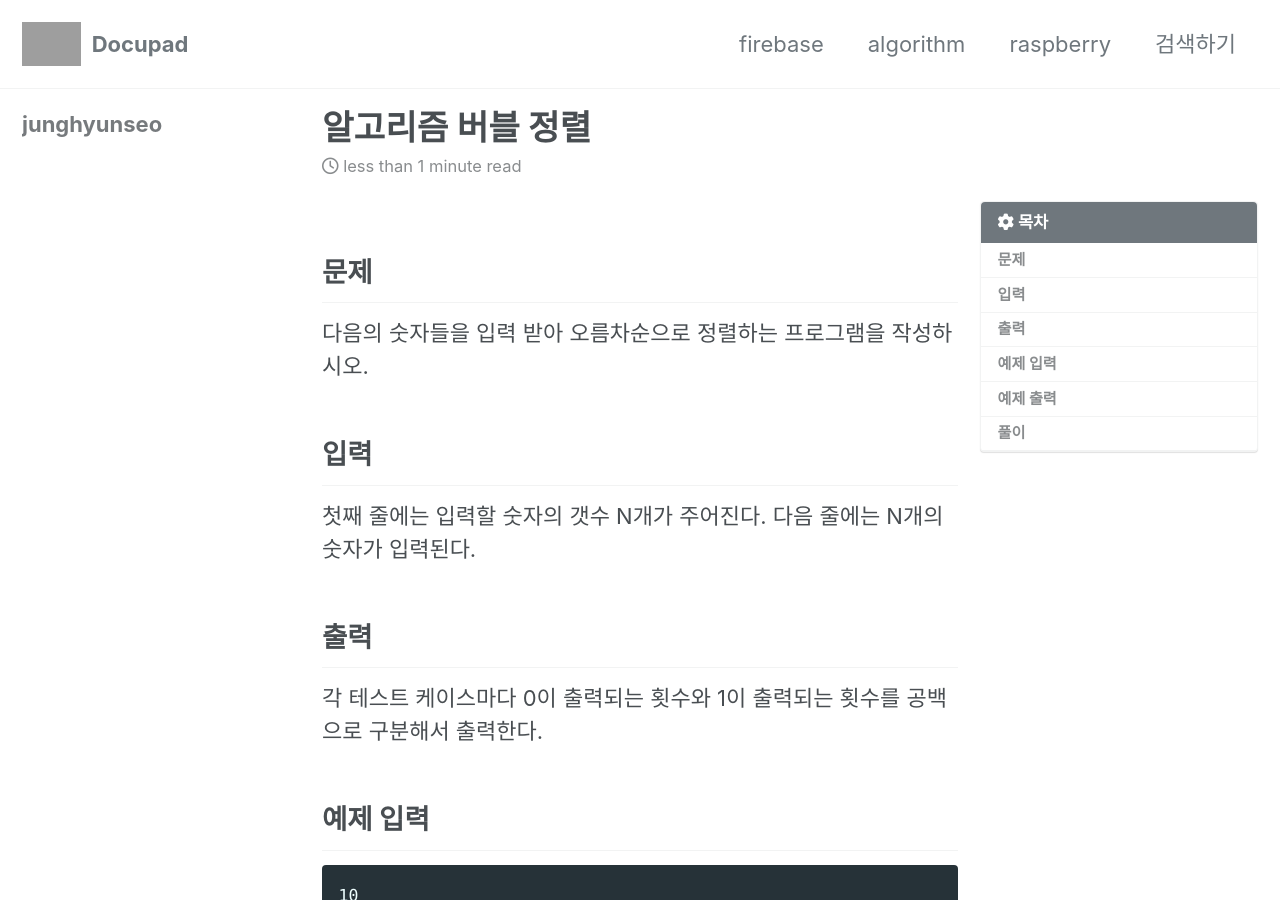
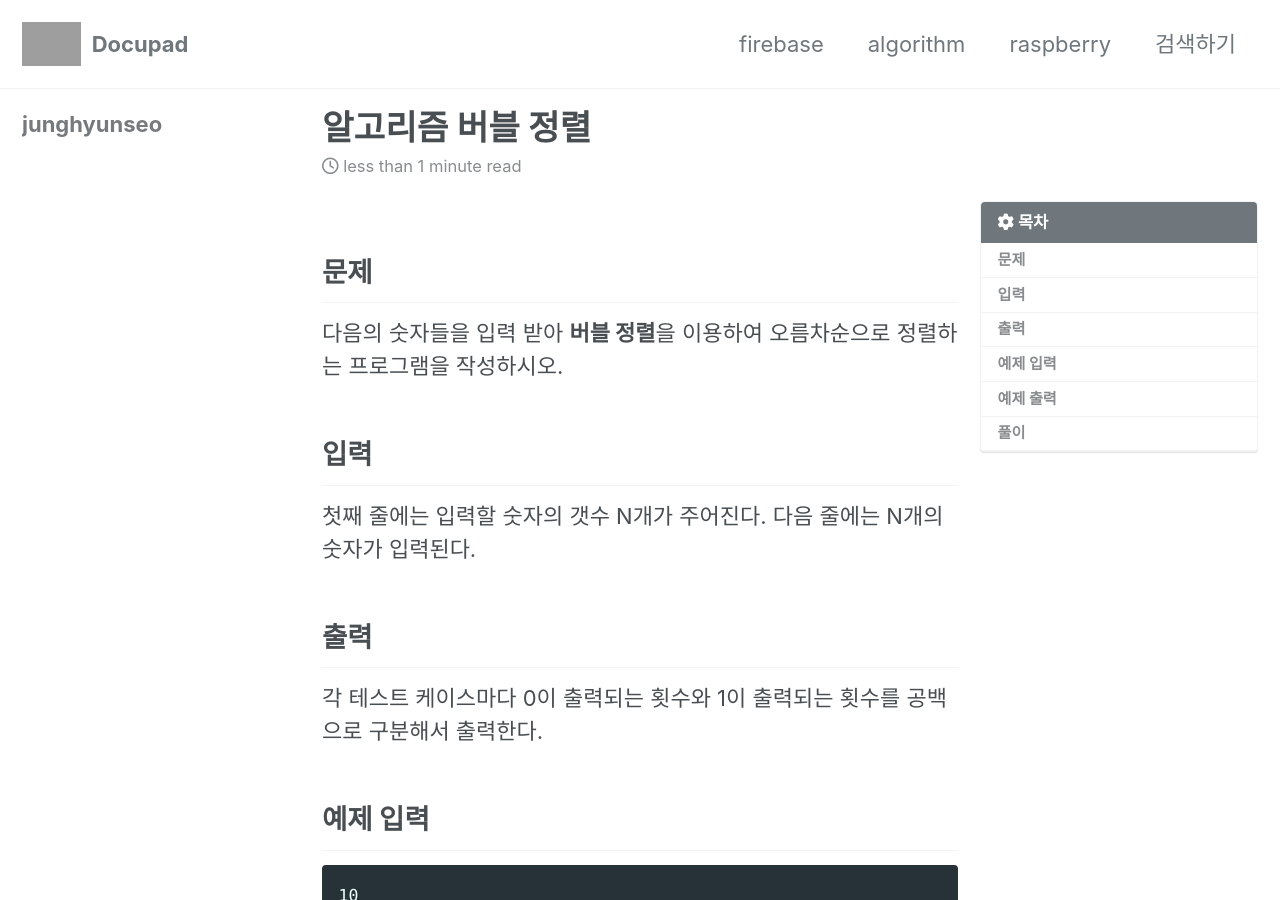
Before and after one commit to junghyunseo0105/docupad, a Jekyll site: the page built from _posts/2019-08-25-알고리즘-버블-정렬.md, in a window 1280 px wide and 900 px high. Built offline with Jekyll 4.4.1, drawn with Linux system fonts in a browser that asks for light colours; cached includes are drawn as plain includes; nearby versions of some CDN libraries; grey boxes are pictures that could not be loaded.

Commit message:
Update 2019-08-25-알고리즘-버블-정렬.md

```diff
--- a/_posts/2019-08-25-알고리즘-버블-정렬.md
+++ b/_posts/2019-08-25-알고리즘-버블-정렬.md
@@ -8,7 +8,7 @@ toc_icon: "cog"
 ---
 
 ## 문제
-다음의 숫자들을 입력 받아 오름차순으로 정렬하는 프로그램을 작성하시오.
+다음의 숫자들을 입력 받아 **버블 정렬**을 이용하여 오름차순으로 정렬하는 프로그램을 작성하시오.
 
 ## 입력
 첫째 줄에는 입력할 숫자의 갯수 N개가 주어진다. 다음 줄에는 N개의 숫자가 입력된다.
```
